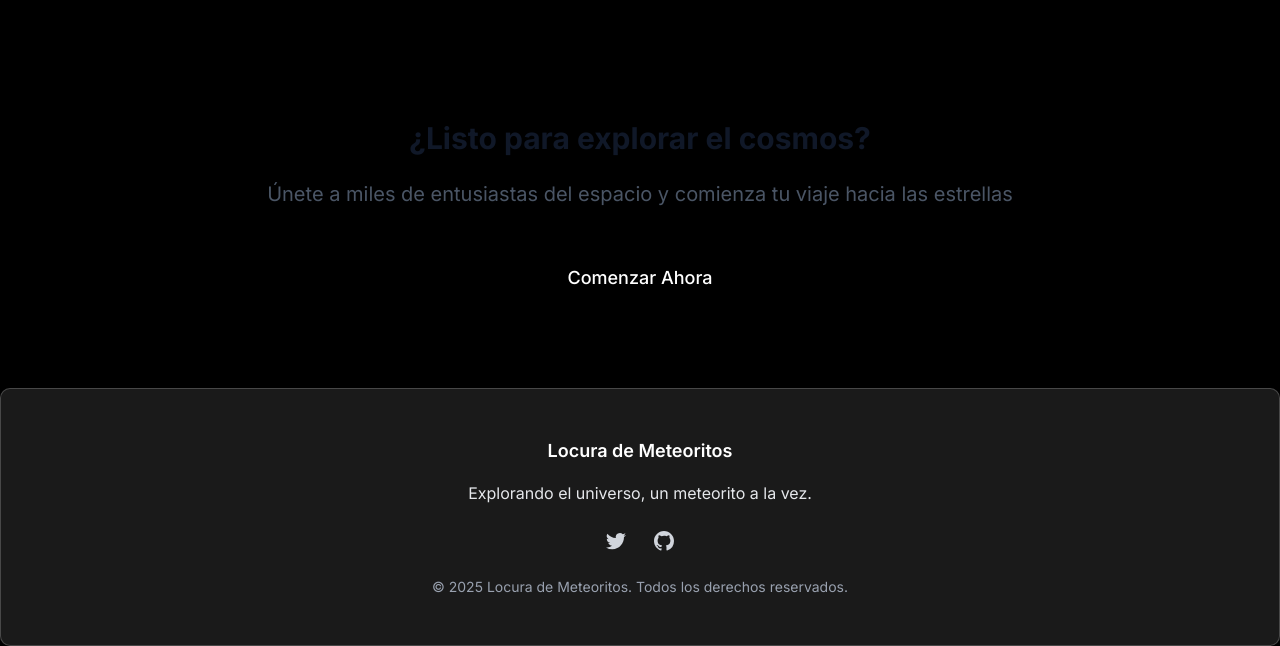
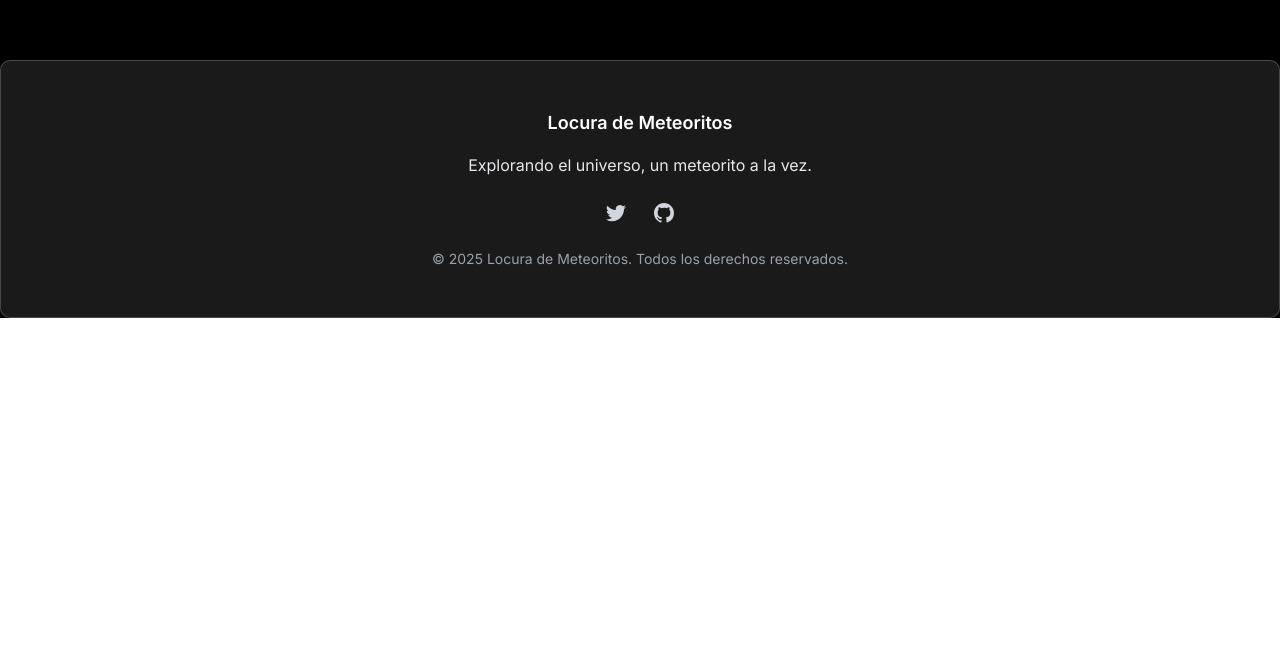
Before and after one commit to Locura-de-Meteoritos/Frontend, a React (Vite) app: page / in a window 1280 px wide. Shown: the part 1290-1936 px from the top of the page. After the commit the page ends 1608 px from the top, so only its background shows below. Built offline with nearby package versions, Linux system fonts and the light colour scheme.

Commit message:
cambio para franco de top

```diff
--- a/src/components/Body.jsx
+++ b/src/components/Body.jsx
@@ -85,20 +85,7 @@ const Body = () => {
         </div>
       </section> */}
 
-      {/* CTA Section */}
-      <section className="py-20">
-        <div className="max-w-4xl mx-auto text-center px-4 sm:px-6 lg:px-8">
-          <h2 className="text-3xl font-bold text-gray-900 mb-6">
-            ¿Listo para explorar el cosmos?
-          </h2>
-          <p className="text-xl text-gray-600 mb-10">
-            Únete a miles de entusiastas del espacio y comienza tu viaje hacia las estrellas
-          </p>
-          <button className="bg-black text-white px-10 py-4 rounded-lg hover:bg-gray-800 transition-colors text-lg font-medium">
-            Comenzar Ahora
-          </button>
-        </div>
-      </section>
+
     </>
   );
 };
--- a/src/components/Header.jsx
+++ b/src/components/Header.jsx
@@ -10,7 +10,7 @@ const Header = () => {
       <div className="max-w-7xl mx-auto px-4 sm:px-6 lg:px-8">
         <div className="flex justify-between items-center py-6">
           <Link to="/" className="flex items-center space-x-2">
-            <img src={img1} alt="Logo" className="h-8 w-auto object-contain" />
+            <img src={img1} alt="Logo" className="h-15 w-auto object-contain" />
             <h1 className="text-xl font-semibold text-white">Locura de Meteoritos</h1>
           </Link>
           <div className="hidden md:flex space-x-8">
--- a/src/components/ImpactConsequences.jsx
+++ b/src/components/ImpactConsequences.jsx
@@ -13,7 +13,7 @@ export default function ImpactConsequences({ impact, show = true }) {
     <div className="glass" style={{
       position: 'absolute',
       right: 20,
-      top: 110,
+      top: 140,
       width: 380,
       maxHeight: 'calc(100vh - 140px)',
       overflowY: 'auto',
--- a/src/components/simulacion.jsx
+++ b/src/components/simulacion.jsx
@@ -372,7 +372,7 @@ const Simulacion = () => {
       <Header />
 
       {/* Panel lateral con estilo glass */}
-      <aside className="glass" style={{ position: 'absolute', left: 16, top: 96, width: 320, zIndex: 40, padding: 16, borderRadius: 12, boxShadow: '0 6px 24px rgba(0,0,0,0.25)', maxHeight: '70vh', overflowY: 'auto' }}>
+      <aside className="glass" style={{ position: 'absolute', left: 16, top: 150, width: 320, zIndex: 40, padding: 16, borderRadius: 12, boxShadow: '0 6px 24px rgba(0,0,0,0.25)', maxHeight: '70vh', overflowY: 'auto' }}>
         <h3 className="text-lg font-semibold mb-4 text-white">Configurar Asteroide</h3>
 
         {/* --- NEO Catalog --- */}
```
